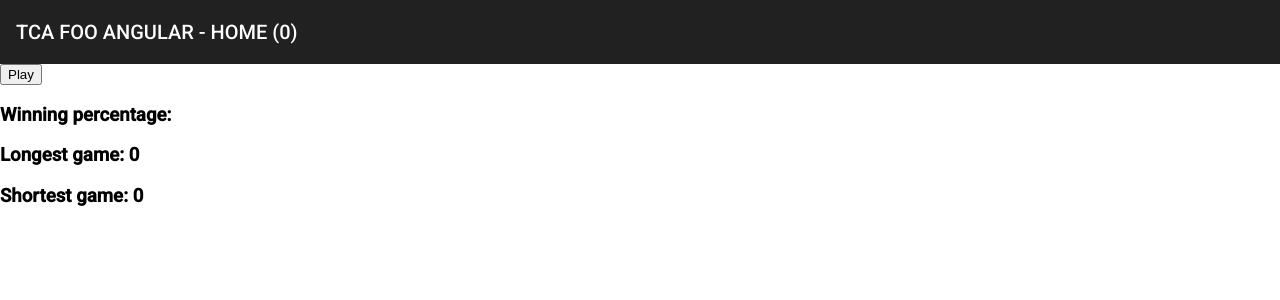
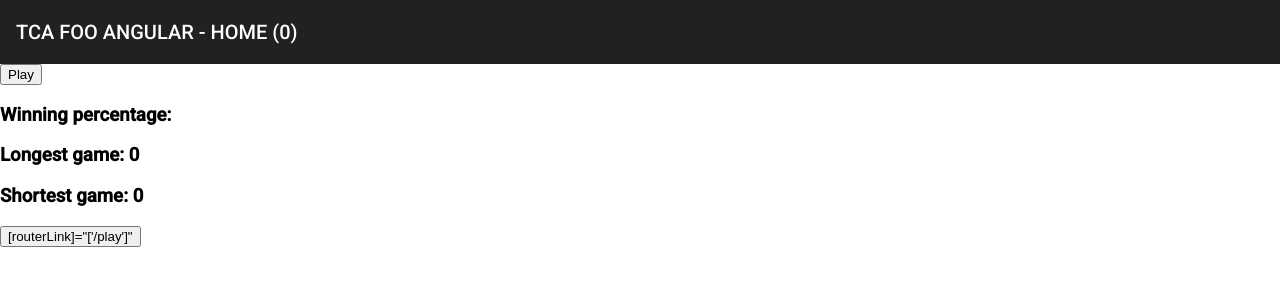
Before and after one commit to 2021-spring-afe-mowe/tca-foo-angular, an Angular app: page / in a window 1280 px wide. Shown: the top 300 px of the page. Built offline with nearby package versions, Linux system fonts and the light colour scheme.

Commit message:
Does routerLink break navigation
[routerLink]=['/play']

```diff
--- a/src/app/home/home.component.html
+++ b/src/app/home/home.component.html
@@ -20,3 +20,7 @@
 <h3>
     Shortest game: {{ gameTimeStats.shortest }}
 </h3>
+
+<button>
+    [routerLink]="['/play']"
+</button>
```
Also changed, not shown: 3 other files (tests, documents, lock files or other folders).
